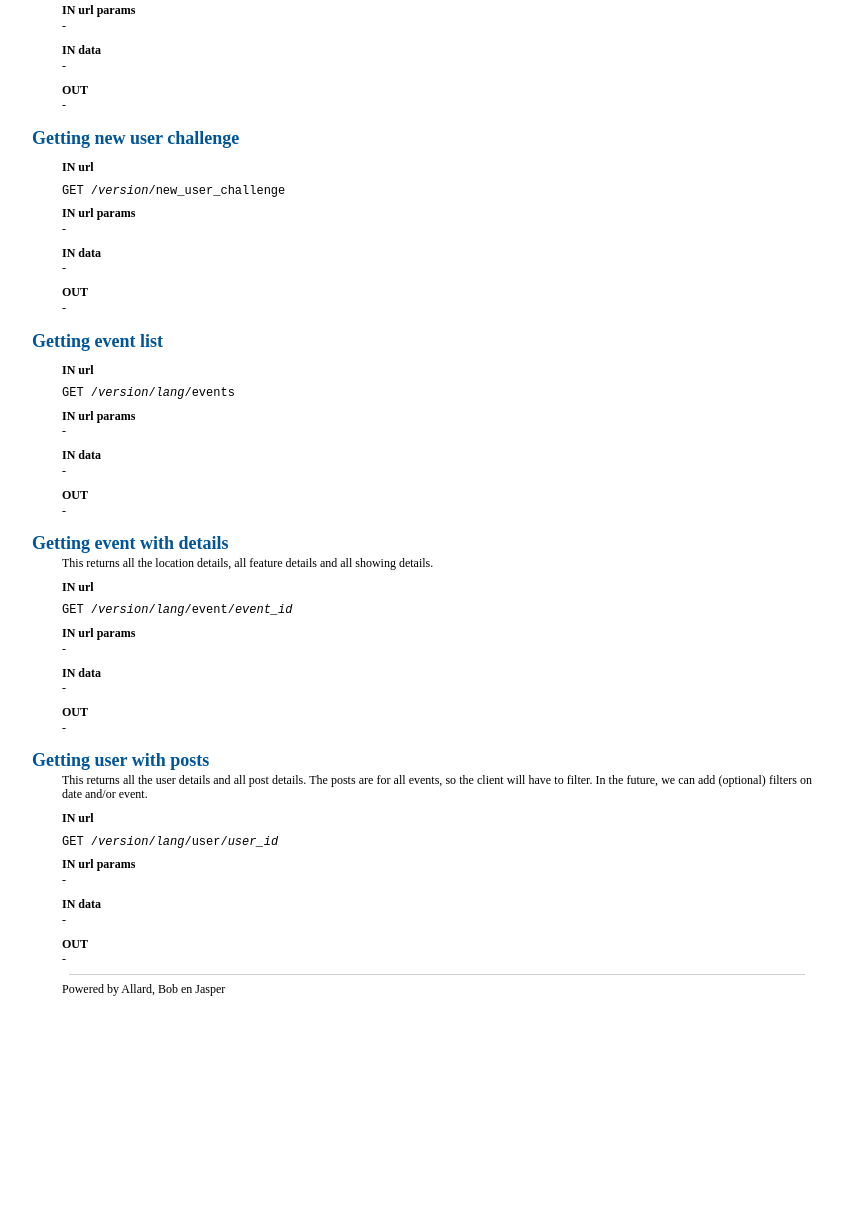
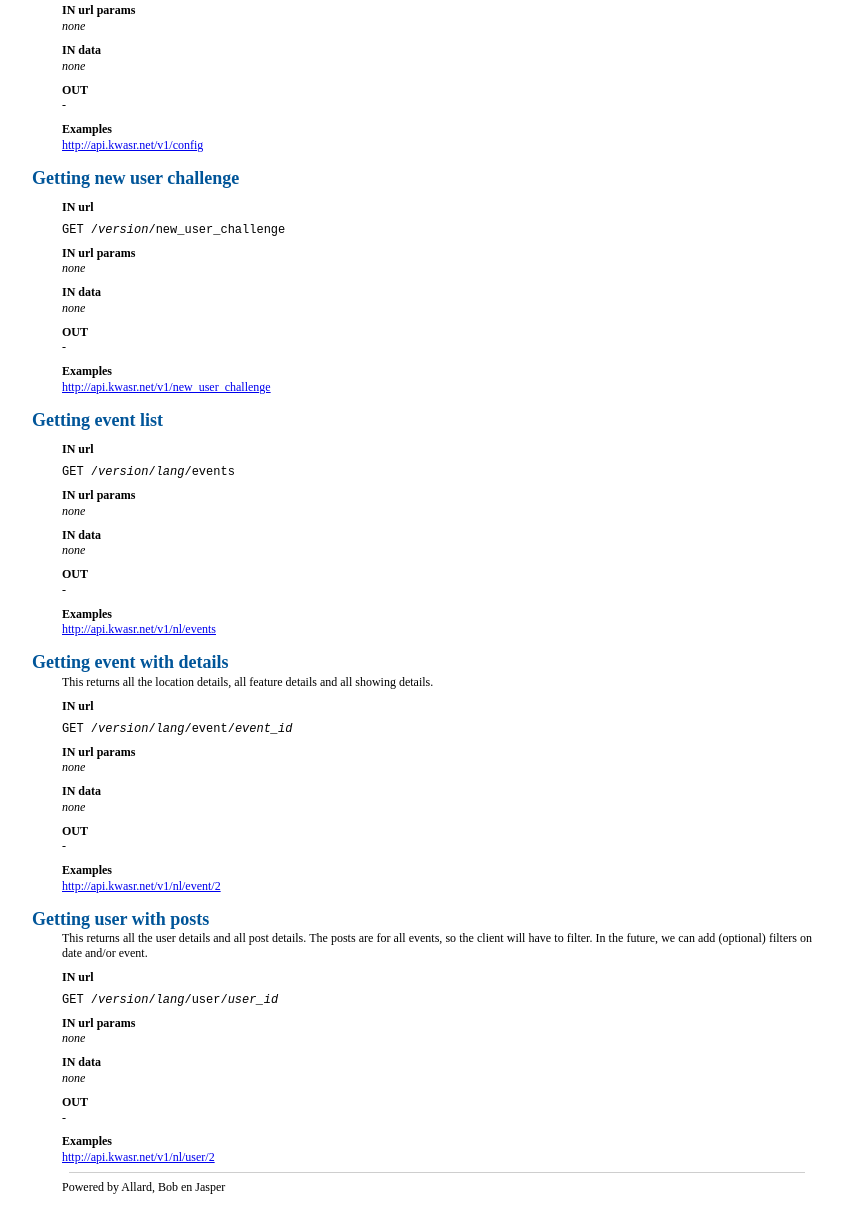
Before and after one commit to bobdenotter/Kwasr, a plain HTML site: page MyDancerApp/public/index.html in a window 1280 px wide. Shown: the part 358-1564 px from the top of the page, without its empty margins (66-909 px from the left). Before the commit the page ends 1366 px from the top, so only its background shows below. Drawn offline with Linux system fonts and the light colour scheme.

Commit message:
Added example urls to the documentation

```diff
--- a/MyDancerApp/public/index.html
+++ b/MyDancerApp/public/index.html
@@ -33,53 +33,63 @@ Specification for version "v1".
 <h3>IN url</h3>
 <pre>GET /<i>version</i>/config</pre>
 <h3>IN url params</h3>
--
+<i>none</i>
 <h3>IN data</h3>
--
+<i>none</i>
 <h3>OUT</h3>
 -
+<h3>Examples</h3>
+<a href="http://api.kwasr.net/v1/config">http://api.kwasr.net/v1/config</a>
 
 <h2>Getting new user challenge</h2>
 <h3>IN url</h3>
 <pre>GET /<i>version</i>/new_user_challenge</pre>
 <h3>IN url params</h3>
--
+<i>none</i>
 <h3>IN data</h3>
--
+<i>none</i>
 <h3>OUT</h3>
 -
+<h3>Examples</h3>
+<a href="http://api.kwasr.net/v1/new_user_challenge">http://api.kwasr.net/v1/new_user_challenge</a>
 
 <h2>Getting event list</h2>
 	<h3>IN url</h3>
 	<pre>GET /<i>version</i>/<i>lang</i>/events</pre>
 	<h3>IN url params</h3>
-	-
+	<i>none</i>
 	<h3>IN data</h3>
-	-
+	<i>none</i>
 <h3>OUT</h3>
 -
+<h3>Examples</h3>
+<a href="http://api.kwasr.net/v1/nl/events">http://api.kwasr.net/v1/nl/events</a>
 
 <h2>Getting event with details</h2>
 This returns all the location details, all feature details and all showing details.
 	<h3>IN url</h3>
 	<pre>GET /<i>version</i>/<i>lang</i>/event/<i>event_id</i></pre>
 	<h3>IN url params</h3>
-	-
+	<i>none</i>
 	<h3>IN data</h3>
-	-
+	<i>none</i>
 <h3>OUT</h3>
 -
+<h3>Examples</h3>
+<a href="http://api.kwasr.net/v1/nl/event/2">http://api.kwasr.net/v1/nl/event/2</a>
 
 <h2>Getting user with posts</h2>
 This returns all the user details and all post details. The posts are for all events, so the client will have to filter. In the future, we can add (optional) filters on date and/or event.
 	<h3>IN url</h3>
 	<pre>GET /<i>version</i>/<i>lang</i>/user/<i>user_id</i></pre>
-	<h3>IN url params</h3>
+		<h3>IN url params</h3>
+		<i>none</i>
+		<h3>IN data</h3>
+		<i>none</i>
+	<h3>OUT</h3>
 	-
-	<h3>IN data</h3>
-	-
-<h3>OUT</h3>
--
+	<h3>Examples</h3>
+	<a href="http://api.kwasr.net/v1/nl/user/2">http://api.kwasr.net/v1/nl/user/2</a>
 
 <div id="footer">
 	<hr />
```
